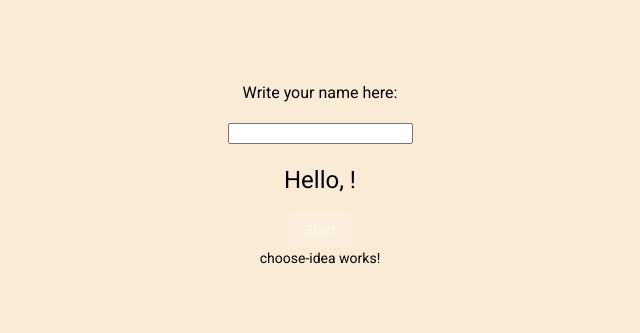
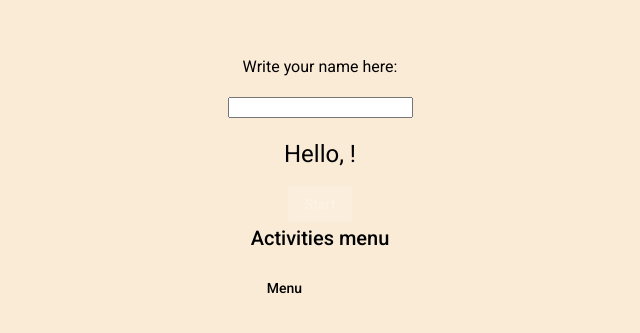
Before and after one commit to victorgallegosc/fatiApp, an Angular app: page /chooseIdea in a window 1280 px wide. Shown: the part 221-554 px from the top of the page, without its empty margins (320-960 px from the left). Built offline with nearby package versions, Linux system fonts and the light colour scheme.

Commit message:
added initial code and logic to the choose idea component, first preparation to merge to main

```diff
--- a/src/app/app.module.ts
+++ b/src/app/app.module.ts
@@ -8,6 +8,7 @@
 import { MatButtonModule } from '@angular/material/button';
 import { MatSlideToggleModule } from '@angular/material/slide-toggle';
 import { MatInputModule } from '@angular/material/input';
+import { MatMenuModule } from '@angular/material/menu';
 
 import { AppComponent } from './app.component';
 import { SaludosComponent } from './saludos/saludos.component';
@@ -18,7 +19,8 @@
   declarations: [
     AppComponent,
     SaludosComponent,
-    InitComponent
+    InitComponent,
+    ChooseIdeaComponent
   ],
   imports: [
     BrowserModule,
@@ -31,6 +33,7 @@
     MatButtonModule,
     MatSlideToggleModule,
     MatInputModule,
+    MatMenuModule,
     FormsModule,
   ],
   exports: [
--- a/src/app/choose-idea/choose-idea.component.html
+++ b/src/app/choose-idea/choose-idea.component.html
@@ -1 +1,6 @@
-<p>choose-idea works!</p>
+<h2>Activities menu</h2>
+<button mat-button [matMenuTriggerFor]="menu">Menu</button>
+<mat-menu #menu="matMenu">
+  <button mat-menu-item>Item 1</button>
+  <button mat-menu-item>Item 2</button>
+</mat-menu>
```
